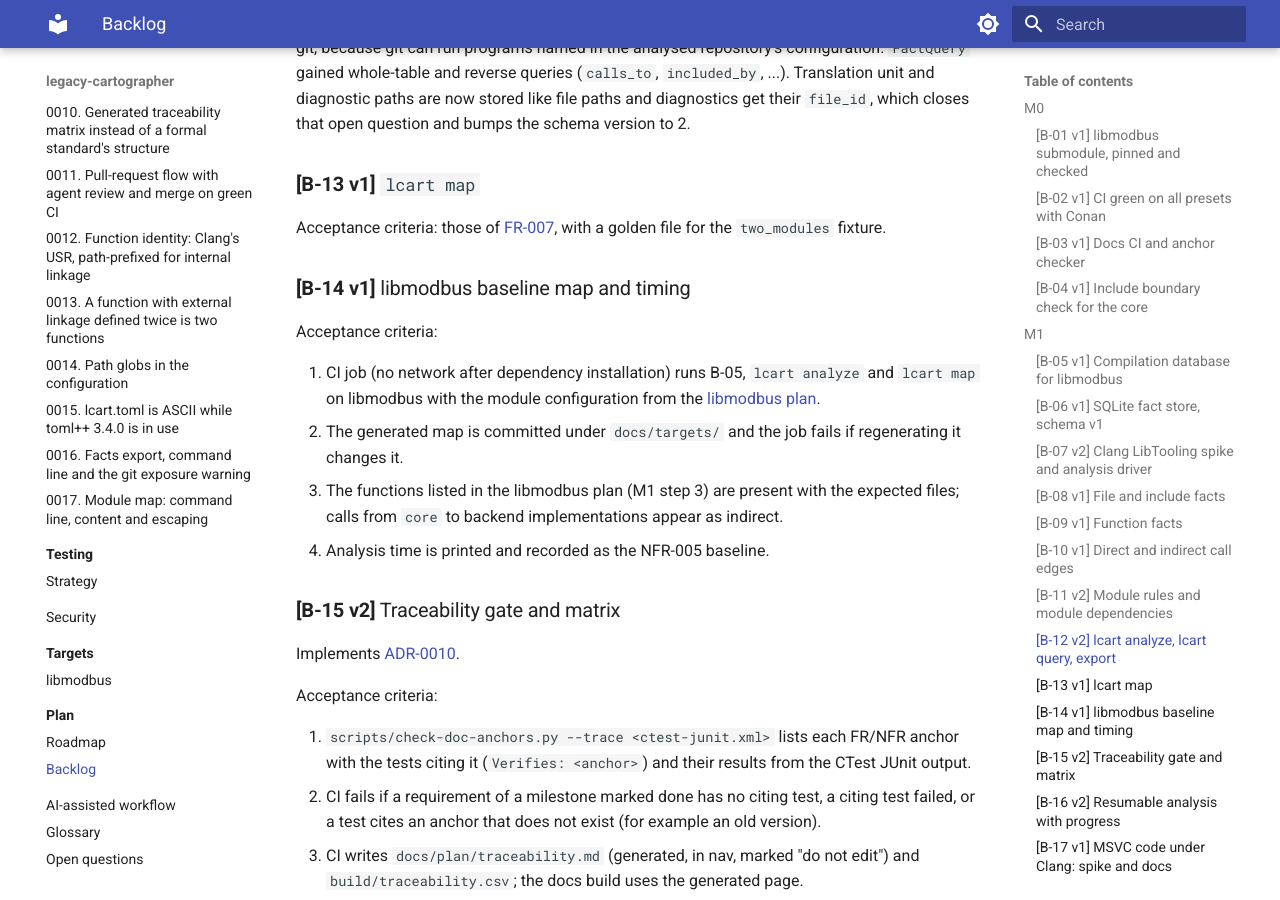
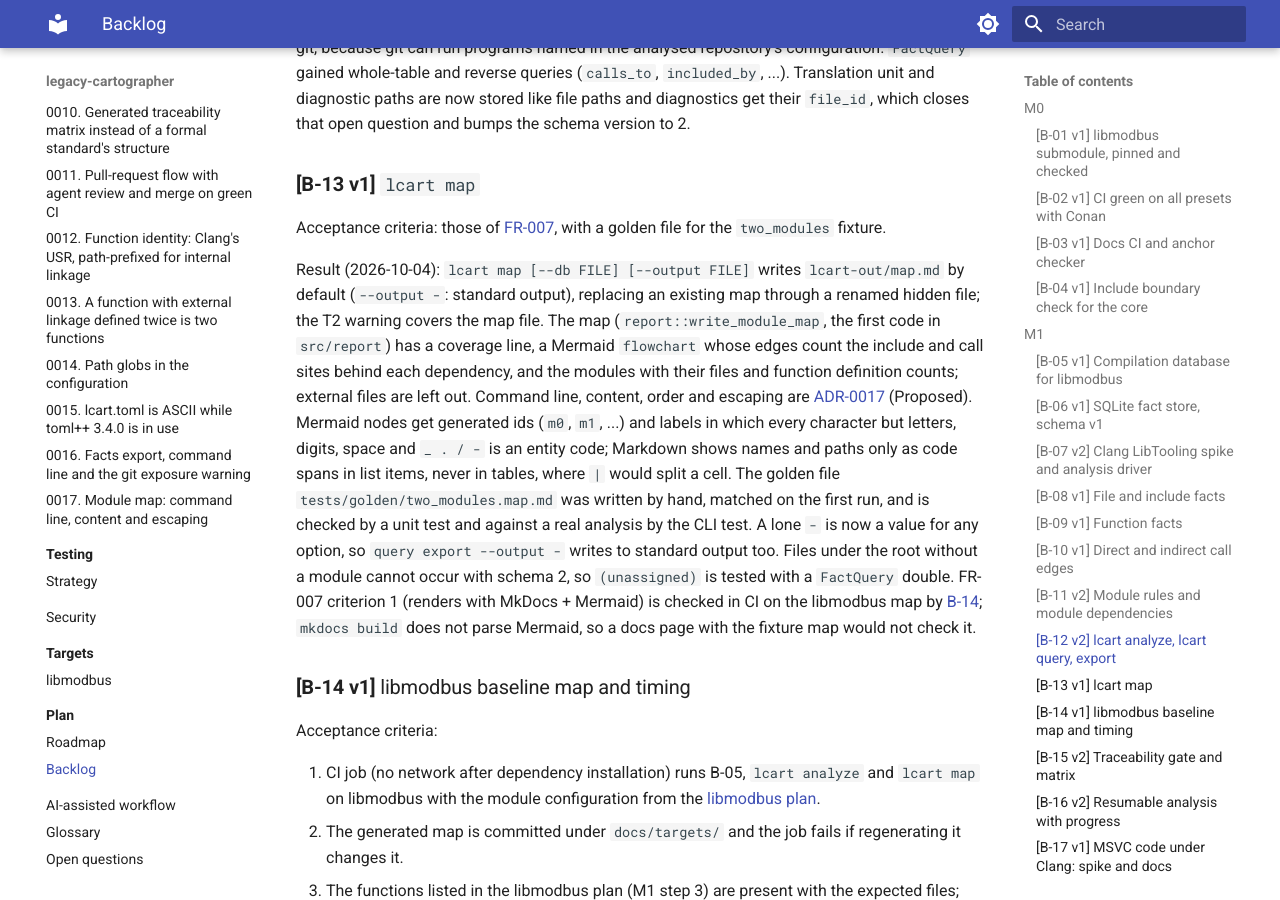
Before and after one commit to Tomek52/legacy-cartographer, an MkDocs documentation site: the page built from docs/plan/backlog.md, in a window 1280 px wide and 900 px high, scrolled down 5869 px. Built offline with MkDocs 1.6.1 and Material for MkDocs 9.7.7, drawn with Linux system fonts in a browser that asks for light colours.

Commit message:
docs: mark B-13 done and describe the module map
Backlog result paragraph, README status, components table and C4
component diagram (cli runs map; report has the module map), and
security T2 now names the map file. FR-007 criterion 1 (rendering) stays
with B-14, which renders the libmodbus map in CI.

Backlog: B-13

Co-Authored-By: Claude Opus 5.5 <noreply@anthropic.com>
Claude-Session: https://claude.ai/code/session_01Sn6UD6WxmmXBAgKToBQUdD

```diff
--- a/docs/plan/backlog.md
+++ b/docs/plan/backlog.md
@@ -22,7 +22,7 @@ expanded in place; its version is bumped if its meaning changes
 | [B-10](#b10-call-edges-v1) | ✅ Direct and indirect call edges | M1 | FR-004 | B-09 | 5 h |
 | [B-11](#b11-module-rules-v2) | ✅ Module rules and module dependencies | M1 | FR-005 | B-08 | 4 h |
 | [B-12](#b12-query-and-export-v2) | ✅ `lcart analyze` / `lcart query` / export | M1 | FR-006, NFR-004 | B-10, B-11 | 5 h |
-| [B-13](#b13-module-map-v1) | `lcart map` | M1 | FR-007 | B-12 | 3 h |
+| [B-13](#b13-module-map-v1) | ✅ `lcart map` | M1 | FR-007 | B-12 | 3 h |
 | [B-14](#b14-libmodbus-baseline-v1) | libmodbus baseline map and timing | M1 | NFR-001, NFR-005 | B-05, B-13 | 3 h |
 | [B-15](#b15-requirement-test-traceability-v2) | Traceability gate and matrix | M1 | NFR-012 | B-03 | 4 h |
 | [B-16](#b16-resumable-analysis-v2) | Resumable analysis with progress | M1 | NFR-005, NFR-004 | B-12 | 5 h |
@@ -258,6 +258,29 @@ closes that open question and bumps the schema version to 2.
 Acceptance criteria: those of [FR-007](../specs/requirements.md#fr007-module-map-without-llm-v1),
 with a golden file for the `two_modules` fixture.
 
+Result (2026-10-04): `lcart map [--db FILE] [--output FILE]` writes
+`lcart-out/map.md` by default (`--output -`: standard output), replacing an
+existing map through a renamed hidden file; the T2 warning covers the map
+file. The map (`report::write_module_map`, the first code in
+`src/report`) has a coverage line, a Mermaid `flowchart` whose edges count
+the include and call sites behind each dependency, and the modules with
+their files and function definition counts; external files are left out.
+Command line, content, order and escaping are
+[ADR-0017](../adr/0017-module-map-format-and-command-line.md) (Proposed).
+Mermaid nodes get generated ids (`m0`, `m1`, ...) and labels in which every
+character but letters, digits, space and `_ . / -` is an entity code;
+Markdown shows names and paths only as code spans in list items, never in
+tables, where `|` would split a cell. The golden file
+`tests/golden/two_modules.map.md` was written by hand, matched on the
+first run, and is checked by a unit test and against a real analysis by
+the CLI test. A lone `-` is now a value for any option, so
+`query export --output -` writes to standard output too. Files under the
+root without a module cannot occur with schema 2, so `(unassigned)` is
+tested with a `FactQuery` double. FR-007 criterion 1 (renders with MkDocs +
+Mermaid) is checked in CI on the libmodbus map by
+[B-14](#b14-libmodbus-baseline-v1); `mkdocs build` does not parse Mermaid,
+so a docs page with the fixture map would not check it.
+
 ### <a id="b14-libmodbus-baseline-v1"></a>**[B-14 v1]** libmodbus baseline map and timing
 
 Acceptance criteria:
```
Also changed, not shown: README.md (+2 -1 lines), docs/architecture/c4-component.md (+1 -1 lines), docs/architecture/components.md (+5 -5 lines), docs/security.md (+3 -1 lines).
